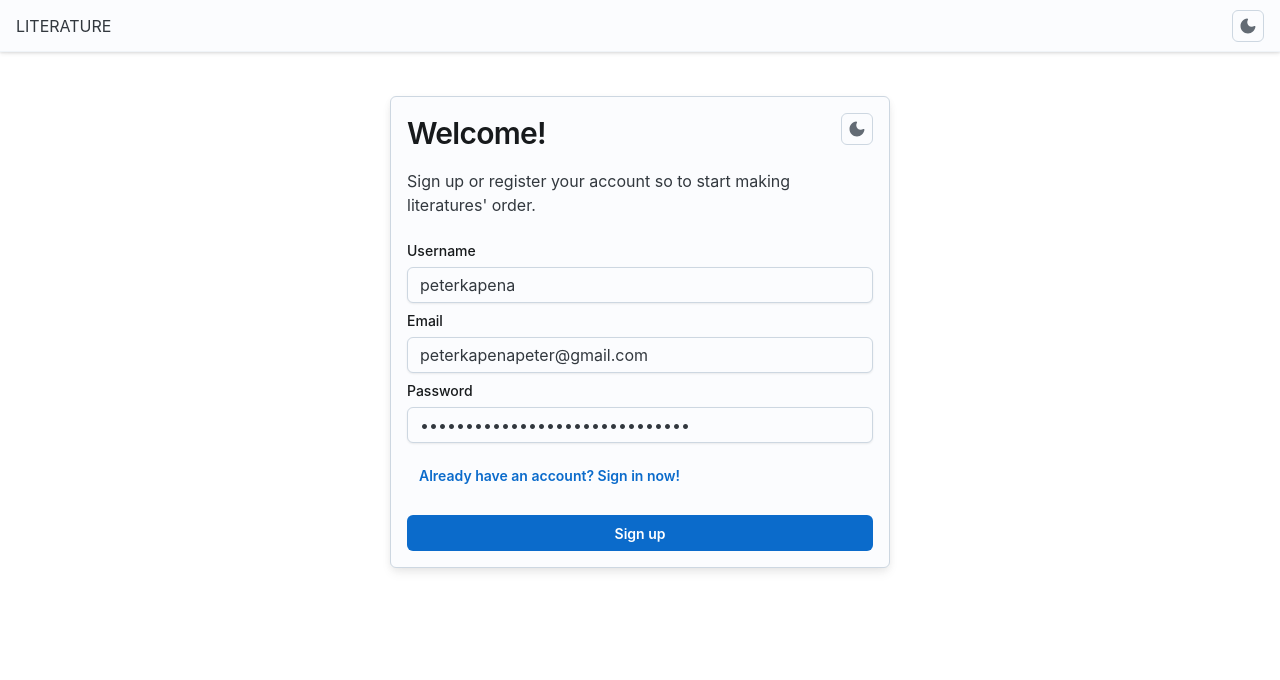
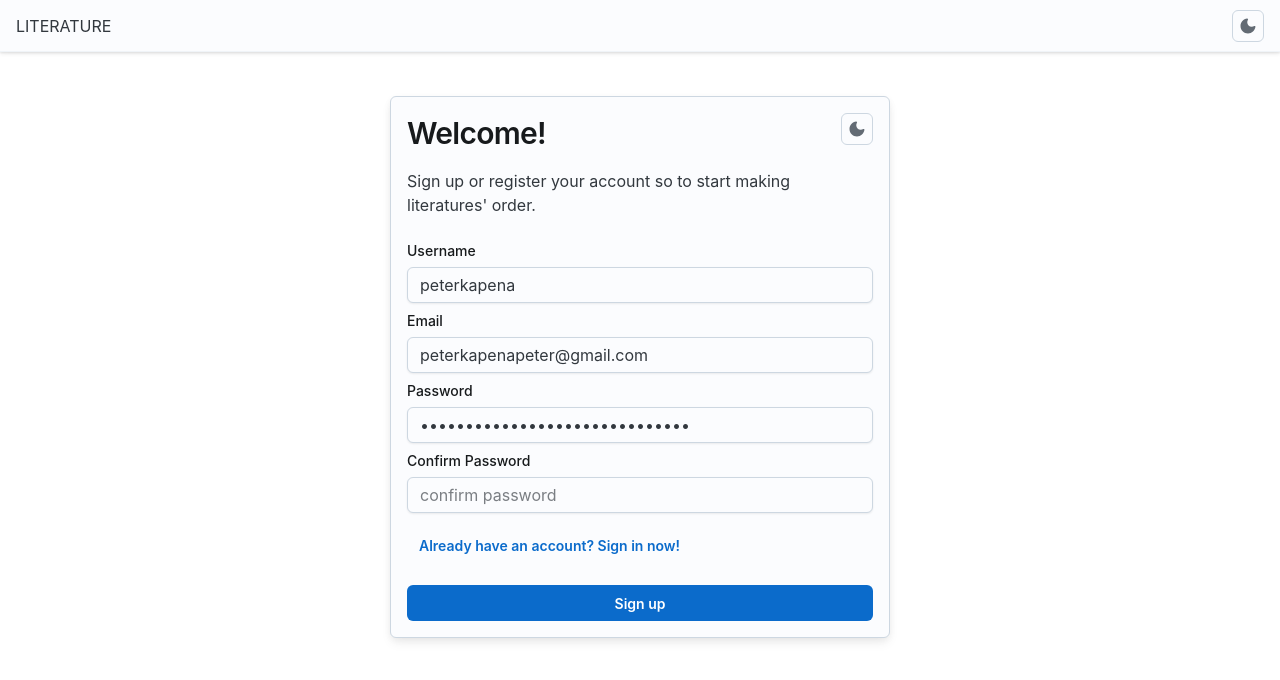
Before and after one commit to peterkapena/literatures, a Next.js app: page /auth/signup in a window 1280 px wide. Shown: the top 680 px of the page. Built offline with nearby package versions, Linux system fonts and the light colour scheme; no server answers; what @typegoose/typegoose would draw is missing.

Commit message:
SheetTableView_And_ConfirmPasswordTab

```diff
--- a/src/app/auth/signup/page.tsx
+++ b/src/app/auth/signup/page.tsx
@@ -12,6 +12,7 @@ import { signUp } from "./_actions";
 import UserName from "@/components/UserName";
 import Email from "@/components/Email";
 import Password from "@/components/Password";
+import ConfirmPassword from "@/components/ConfirmPassword";
 import { useRouter } from "next/navigation";
 import { SubmitLoadingButton } from "@/components/SubmitLoadingButton";
 import { Notice } from "../../../components/Notice";
@@ -27,6 +28,7 @@ export default function Page() {
     register,
     handleSubmit,
     formState: { errors },
+    watch,
   } = useForm<FormSchemaType>({
     resolver: zodResolver(FormSchema),
     defaultValues: {
@@ -35,6 +37,11 @@ export default function Page() {
       username: IS_DEVELOPER ? "peterkapena" : "",
     },
   });
+
+  const validatePasswordMatch = (value: string) => {
+    const password = watch("password");
+    return value === password || "Passwords do not match";
+  };
 
   const processForm: SubmitHandler<FormSchemaType> = async (data) => {
     try {
@@ -62,14 +69,17 @@ export default function Page() {
       setIsLoading(false);
     }
   };
+  const onSubmit = () => {
+    handleSubmit(processForm)();
+  };
 
   return (
     <Sheet
       sx={{
         mt: 2,
         width: 500,
-        mx: "auto", // margin left & right
-        p: 2, // padding left & right
+        mx: "auto",
+        p: 2,
         display: "flex",
         flexDirection: "column",
         gap: 2,
@@ -103,11 +113,17 @@ export default function Page() {
           error={errors.email}
           register={register}
         ></Email>
+
         <Password
           showSubmitButton={showSubmitButton}
           error={errors.password}
           register={register}
         ></Password>
+        <ConfirmPassword
+        showSubmitButton={showSubmitButton}
+        error={errors.password}
+        register={register}
+        ></ConfirmPassword>
 
         <Box
           sx={{
@@ -125,11 +141,11 @@ export default function Page() {
             Already have an account? Sign in now!
           </Button>
         </Box>
-
         {showSubmitButton && (
           <SubmitLoadingButton
             isLoading={isLoading}
             title="Sign up "
+            onClick={onSubmit}
           ></SubmitLoadingButton>
         )}
 
@@ -146,4 +162,5 @@ export default function Page() {
       </form>
     </Sheet>
   );
+
 }
--- /dev/null
+++ b/src/components/ConfirmPassword.tsx
@@ -0,0 +1,27 @@
+import React from "react";
+import TextField from "./TextField";
+import { FieldError } from "react-hook-form";
+
+const ConfirmPassword = ({
+  showSubmitButton,
+  register,
+  error,
+}: {
+  showSubmitButton: boolean;
+  register: any;
+  error: FieldError | undefined;
+}) => {
+  return (
+    <TextField
+      disabled={Boolean(!showSubmitButton)}
+      label={"Confirm Password"}
+      fieldName="confirm password"
+      placeholder="confirm password"
+      register={register}
+      fieldError={error}
+      type="password"
+    ></TextField>
+  );
+};
+
+export default ConfirmPassword;
```
Also changed, not shown: src/components/SheetTableView.tsx (line endings or trailing spaces).
